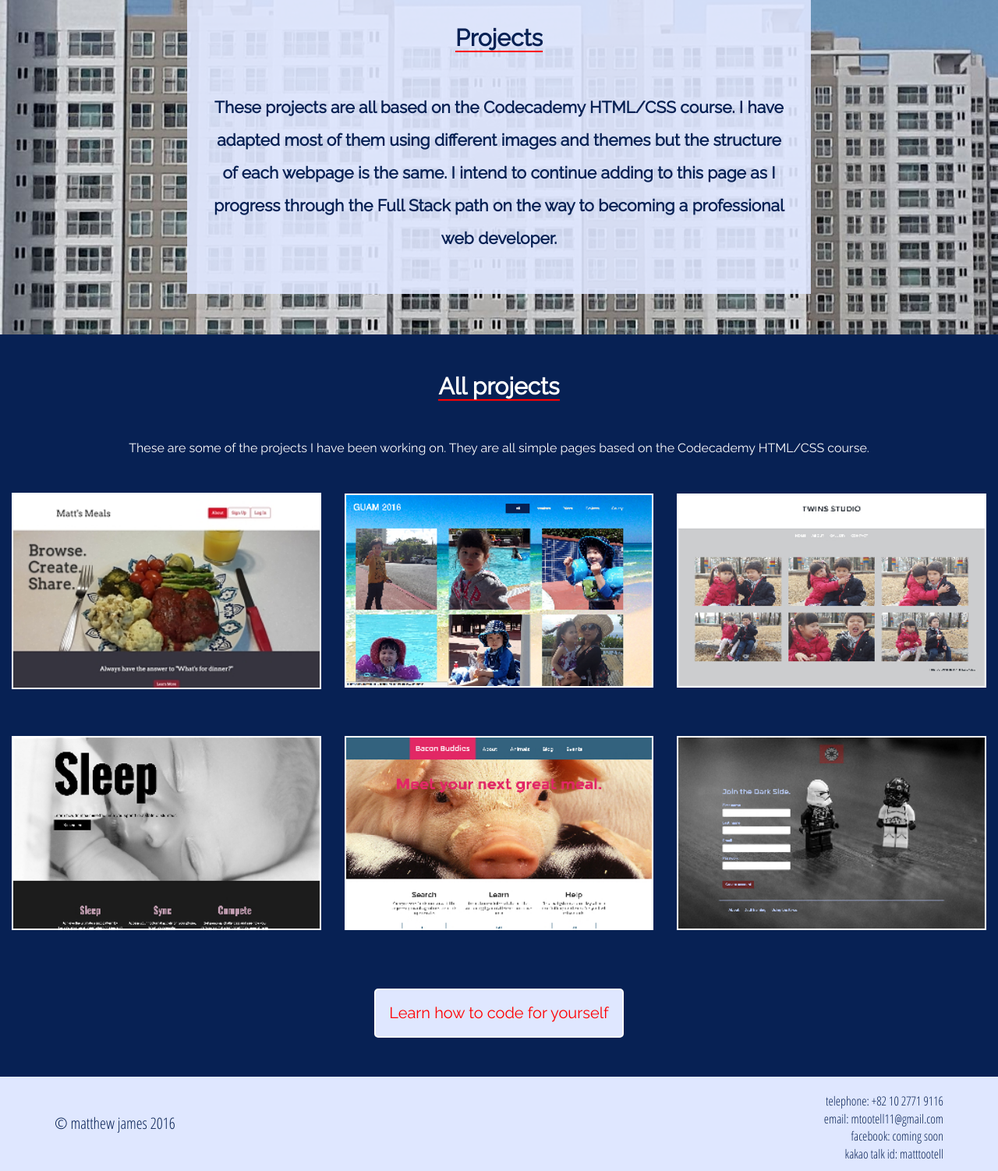
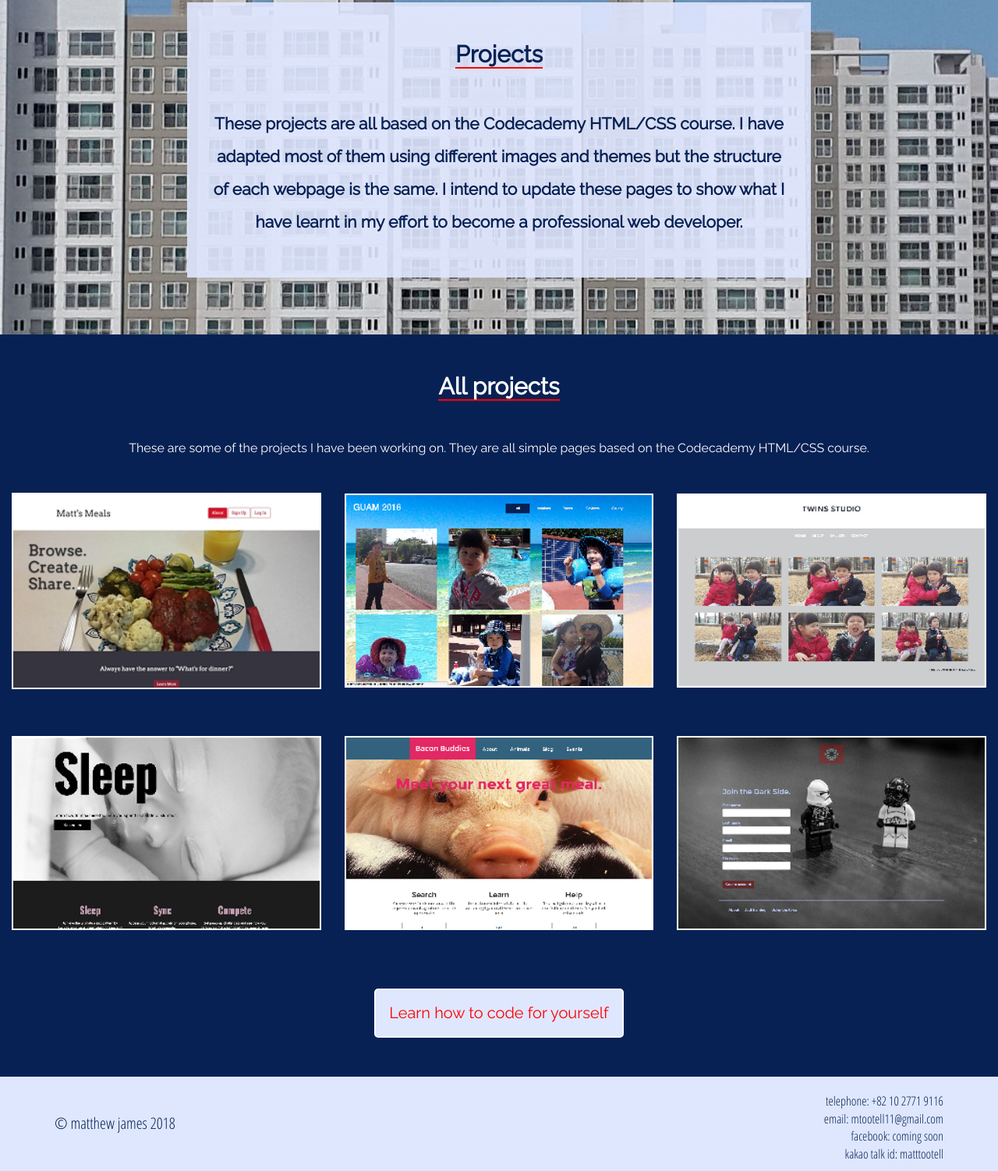
Before and after one commit to miraematt/mattswebsite, a plain HTML site: page pages/Projects.html in a window 1280 px wide. Shown: the part 171-1673 px from the top of the page at 78% size. Drawn offline with Linux system fonts and the light colour scheme.

Commit message:
Date update

```diff
--- a/pages/Projects.html
+++ b/pages/Projects.html
@@ -55,7 +55,7 @@
             Projects
           </h2>
           <p>
-            These projects are all based on the Codecademy HTML/CSS course. I have adapted most of them using different images and themes but the structure of each webpage is the same. I intend to continue adding to this page as I progress through the Full Stack path on the way to becoming a professional web developer.
+            These projects are all based on the Codecademy HTML/CSS course. I have adapted most of them using different images and themes but the structure of each webpage is the same. I intend to update these pages to show what I have learnt in my effort to become a professional web developer.
           </p>
         </div>
       </div>
@@ -86,7 +86,7 @@
     <footer class="container">
       <div class="row">
         <p class="col-sm-4">
-          &copy matthew james 2016
+          &copy matthew james 2018
         </p>
         <ul class="col-sm-4 text-right col-sm-offset-4">
           <li>telephone: +82 10 2771 9116</li>
```
Also changed, not shown: index.html (+1 -1 lines).
